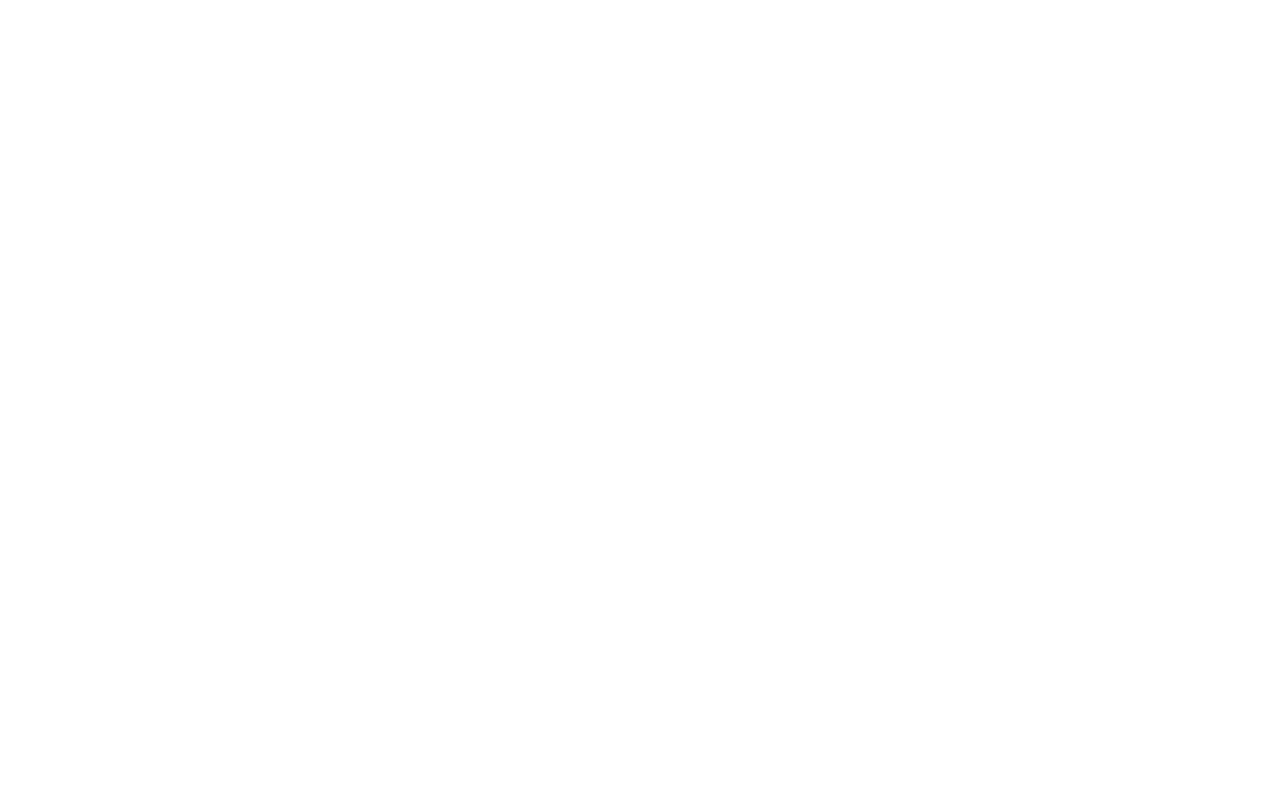
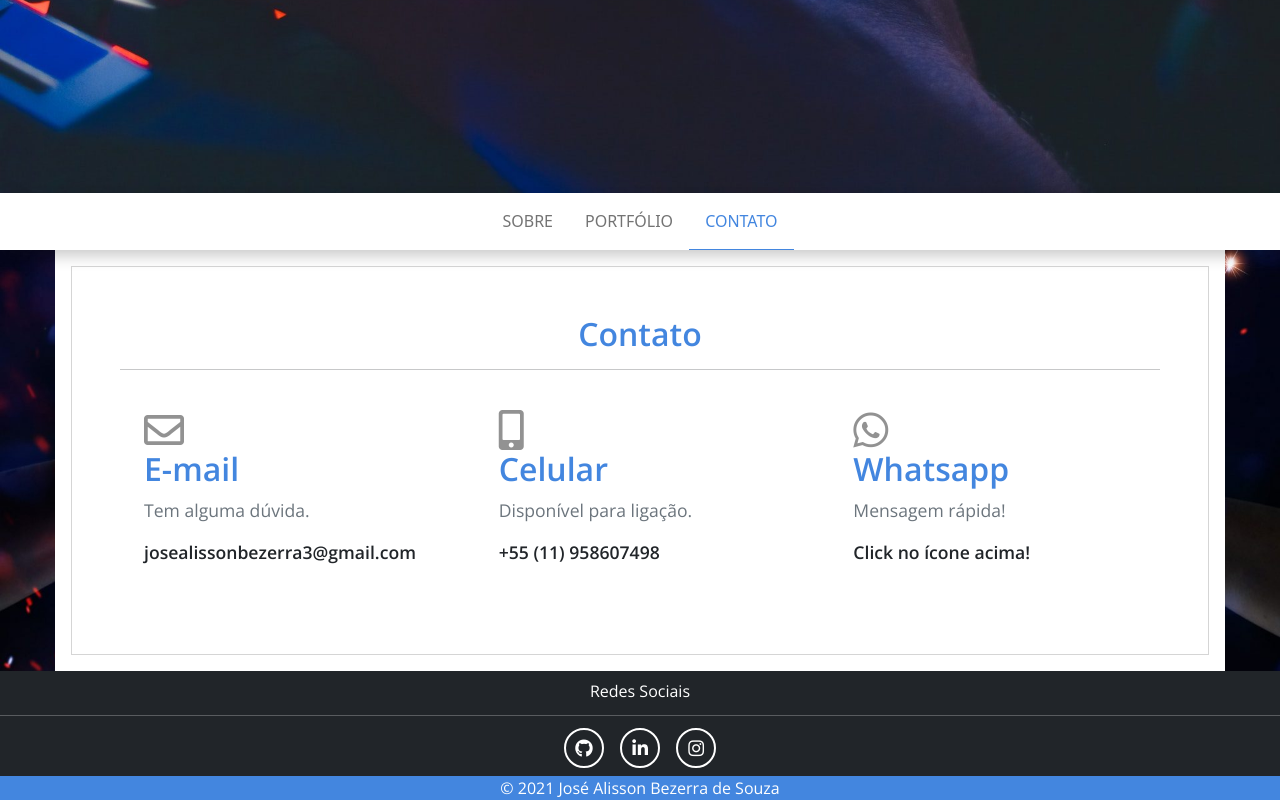
Before and after one commit to joseAllisson/portfolio-react, a React (Create React App) app in the folder frontend/: page /contato in a window 1280 px wide. Shown: the part 447-1247 px from the top of the page. Before the commit the page ends 800 px from the top, so only its background shows below. Built offline with nearby package versions, Linux system fonts and the light colour scheme.

Commit message:
Adicionado páginas sobre e contato

```diff
--- a/frontend/src/App.js
+++ b/frontend/src/App.js
@@ -8,6 +8,7 @@ import Home from './pages/Home';
 
 import './global.css';
 import About from './pages/About';
+import Contact from './pages/contact';
 
 function App() {
   return (
@@ -22,6 +23,10 @@ function App() {
             <About />
         </Route>
 
+        <Route path="/contato">
+            <Contact />
+        </Route>
+
       </Switch>
     </Router>
   );
--- a/frontend/src/components/Header/index.js
+++ b/frontend/src/components/Header/index.js
@@ -17,7 +17,7 @@ function Header() {
                     <img src={Profile} alt="Jose Alisson" className="profile-img" />
 
                     <div className="description-profile">
-                        <h1 className="profile-title">José Alisson Bezerra</h1>
+                        <h1>José Alisson Bezerra</h1>
                         <p>Portfólio</p>
                     </div>
                 </div>
--- a/frontend/src/components/Header/style.css
+++ b/frontend/src/components/Header/style.css
@@ -18,7 +18,7 @@
     line-height: 0.5;
 }
 
-.profile-title {
+.description-profile h1 {
     font-size: 2rem;
     font-weight: 600;
     letter-spacing: 0;
--- a/frontend/src/global.css
+++ b/frontend/src/global.css
@@ -9,3 +9,27 @@
 h1, h2, h3, p {
     font-family: 'Open Sans', sans-serif;
 }
+
+.background-img {
+    width: 100%;
+    background-image: url(assets/img/fundo.jfif);
+    background-position: center;
+    background-size: cover;
+    background-attachment: fixed;
+}
+
+.container {
+    max-width: 1170px;
+}
+
+.container-line {
+    height: 100%;
+    border: 0.5px solid rgba(0, 0, 0, 0.164);
+}
+
+.primary {
+    color: rgb(67, 134, 223);
+}
+.bold {
+    font-weight: 700!important;
+}
--- a/frontend/src/pages/About/index.js
+++ b/frontend/src/pages/About/index.js
@@ -1,12 +1,86 @@
-import React from 'react'
-import Header from '../../components/Header'
+import React from 'react';
+
+import Header from '../../components/Header';
+import Footer from '../../components/Footer';
+
+import Profile from '../../assets/img/perfil.png';
+
+import './style.css';
 
 function About() {
     return (
         <div>
             <Header />
 
-            Sobre
+            <main className="background-img">
+                <section className="container bg-white p-3">
+                    <div className="container-line p-5">
+                        <section>
+                            <h2 className="primary bold text-center">Sobre</h2>
+                            <hr />
+                            <div className="row p-5">
+                                <div className="col-md-6 d-flex justify-content-center">
+                                    <img src={Profile} alt="Jose Alisson Bezerra" />
+                                </div>
+                                <div className="col-md-6 d-flex align-items-center">
+                                    <p className="common">
+                                        Bem vindo! sou um estudante de TI, desde criança sempre gostei de tecnologia, então sempre busquei entender sobre e todo dia acabava gostando cada vez mais.
+                                    </p>
+                                </div>
+                            </div>
+                        </section>
+                        <hr />
+                        <section className="pt-2">
+                            <h3 className="h2 primary bold text-center">Formação</h3>
+                            <div className="row p-5">
+                                <div className="col-md-6 d-flex flex-column justify-content-around text-center">
+                                    <h3 className="profile-title">Ensino médio</h3>
+                                    <p className="common text-center">
+                                        (2015 - 2018)
+                                    </p>
+                                    <p className="common text-center bold">
+                                        E.E Joaquin Silvado
+                                    </p>
+                                </div>
+                                <div className="col-md-6 d-flex flex-column justify-content-around text-center">
+                                    <h3 className="profile-title">Técnico em analise e desenvolvimento de sistemas</h3>
+                                    <p className="common text-center">
+                                        (2019 - 2020)
+                                    </p>
+                                    <p className="common text-center bold">
+                                        ETEC Paulistano
+                                    </p>
+                                </div>
+                            </div>
+                        </section>
+                        <section className="pt-2">
+                            <h3 className="h2 primary bold text-center">Cursos</h3>
+                            <div className="row p-5">
+                                <div className="col-md-6 d-flex flex-column justify-content-around text-center">
+                                    <h3 className="profile-title">Operador de microcomputador</h3>
+                                    <p className="common text-center">
+                                        Carga Horária: 160 horas
+                                    </p>
+                                    <p className="common text-center bold">
+                                        SENAI Theobaldo De Nigris – SP
+                                    </p>
+                                </div>
+                                <div className="col-md-6 d-flex flex-column justify-content-around text-center">
+                                    <h3 className="profile-title">Programação Web</h3>
+                                    <p className="common text-center">
+                                        Carga horaria: 106 horas
+                                    </p>
+                                    <p className="common text-center bold">
+                                        Udemy
+                                    </p>
+                                </div>
+                            </div>
+                        </section>
+                    </div>
+                </section>
+            </main>
+
+            <Footer />
         </div>
     )
 }
--- /dev/null
+++ b/frontend/src/pages/About/style.css
@@ -0,0 +1,10 @@
+p.common {
+    font-size: 1.1rem;
+    text-align: justify;
+}
+
+.profile-title {
+    font-size: 1.6rem;
+    font-weight: 700;
+    color: #4d4d4d!important;
+}
--- a/frontend/src/pages/Home/index.js
+++ b/frontend/src/pages/Home/index.js
@@ -45,12 +45,11 @@ const cards = [
 
 function Home() {
     return (
-        <>
+        <div>
             <Header />
-
             <main className="background-img">
                 <section className="container bg-white p-3">
-                    <div className="gallery">
+                    <div className="container-line">
                         <div className="row p-4">
                             {cards.map((card) =>
                                 <div className="col-md-6 mt-4" key={card.id}>
@@ -74,10 +73,8 @@ function Home() {
                     </div>
                 </section>
             </main>
-
             <Footer />
-
-        </>
+        </div>
     );
 }
 
--- a/frontend/src/pages/Home/style.css
+++ b/frontend/src/pages/Home/style.css
@@ -1,20 +1,3 @@
-.background-img {
-    width: 100%;
-    background-image: url(../../assets/img/fundo.jfif);
-    background-position: center;
-    background-size: cover;
-    background-attachment: fixed;
-}
-
-.container {
-    max-width: 1170px;
-}
-
-.gallery {
-    height: 100%;
-    border: 0.5px solid rgba(0, 0, 0, 0.164);
-}
-
 .img {
     width: 100%;
     height: 300px;
--- /dev/null
+++ b/frontend/src/pages/contact/index.js
@@ -0,0 +1,56 @@
+import React from 'react';
+
+import Footer from '../../components/Footer';
+import Header from '../../components/Header';
+
+import './style.css';
+
+function Contact() {
+    return (
+        <div>
+            <Header />
+
+            <main className="background-img">
+                <section className="container bg-white p-3">
+                    <div className="container-line p-5">
+                        <section className="contact">
+                            <h2 className="primary bold text-center">Contato</h2>
+                            <hr />
+                            <div className="row">
+                                <div className="col-md m-4 d-flex flex-column">
+                                    <i class="far fa-envelope contact-icon"></i>
+                                    <h2 className="primary bold">E-mail</h2>
+                                    <p className="common text-secondary">Tem alguma dúvida.</p>
+                                    <p className="common bold">josealissonbezerra3@gmail.com</p>
+                                </div>
+                                <div className="col-md m-4 d-flex flex-column">
+                                    <i class="fas fa-mobile-alt contact-icon"></i>
+                                    <h2 className="primary bold">Celular</h2>
+                                    <p className="common text-secondary">Disponível para ligação.</p>
+                                    <p className="common bold">+55 (11) 958607498</p>
+                                </div>
+                                <div className="col-md m-4 d-flex flex-column">
+                                    <i class="fab fa-whatsapp contact-icon"
+                                        onClick={() => {
+                                            window.open("https://api.whatsapp.com/send?phone=5511958607498", '_blank');
+                                        }}>
+                                    </i>
+                                    <h2 className="primary bold">Whatsapp</h2>
+                                    <p className="common text-secondary">Mensagem rápida!</p>
+                                    <p className="common bold">
+                                        Click no ícone acima!
+                                    </p>
+                                </div>
+                            </div>
+                        </section>
+                    </div>
+                </section>
+            </main>
+
+            <Footer />
+
+        </div>
+    );
+}
+
+export default Contact;
--- /dev/null
+++ b/frontend/src/pages/contact/style.css
@@ -0,0 +1,12 @@
+.contact-icon {
+    font-size: 2.5rem;
+}
+
+.contact i {
+    padding: 8px auto;
+    color: #929292;
+}
+
+.contact-icon:hover {
+    color: rgb(67, 134, 223);
+}
```
